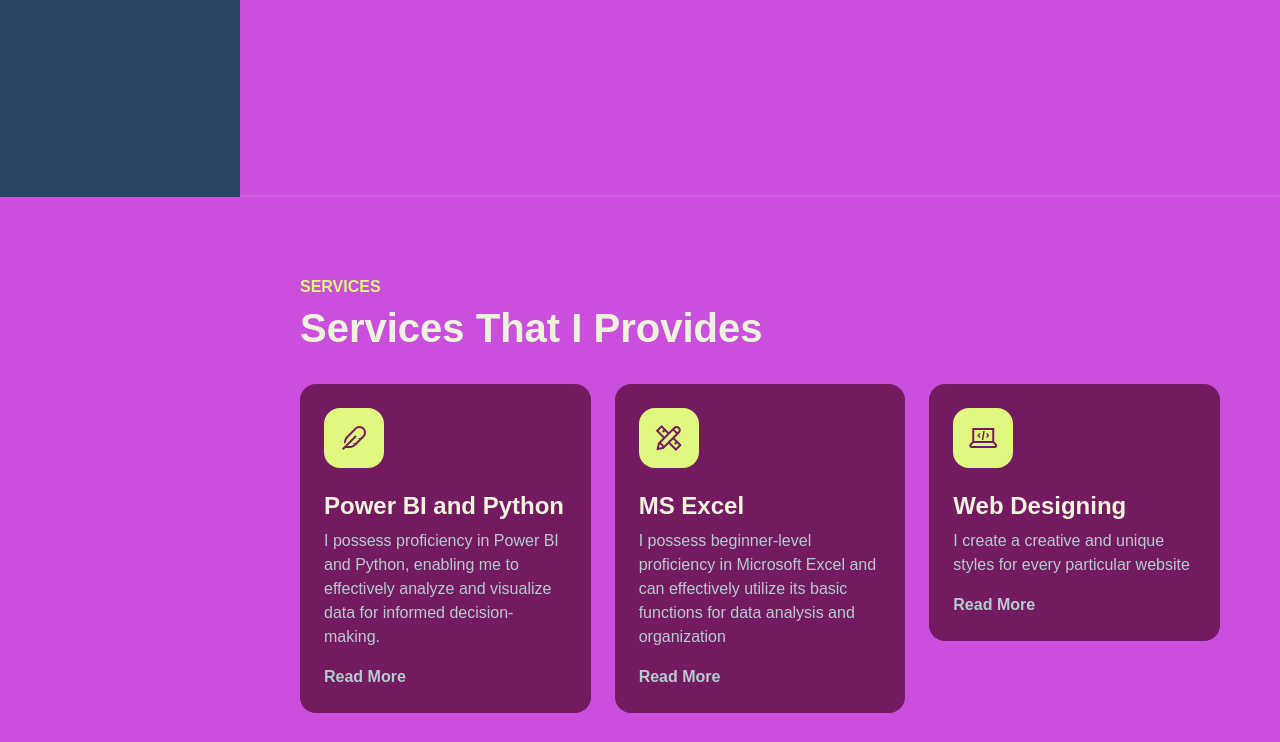
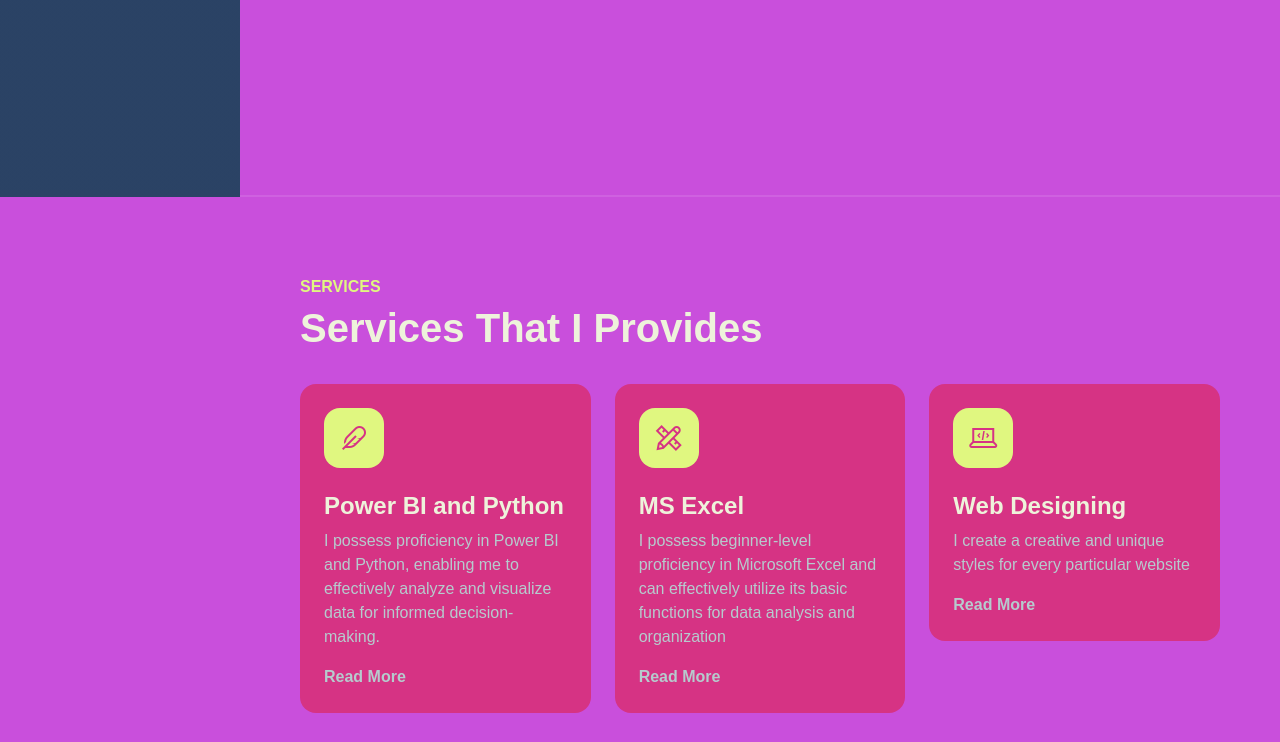
Before and after one commit to Rukmani9883/Portfolio, a plain HTML site: page index.html in a window 1280 px wide. Shown: the part 603-1345 px from the top of the page. Drawn offline with Linux system fonts and the light colour scheme; a web font is replaced by a local one.

Commit message:
index.html

```diff
--- a/design/css/style.css
+++ b/design/css/style.css
@@ -5,7 +5,7 @@
 :root {
 --color-body: #b6cbce;
 --color-heading: #eef3db;
---color-base: #741a61;
+--color-base: #d63384;
 --color-base2: #c94fdc;
 --color-brand: #e0f780;
 --color-brand2: #deff58;
```
